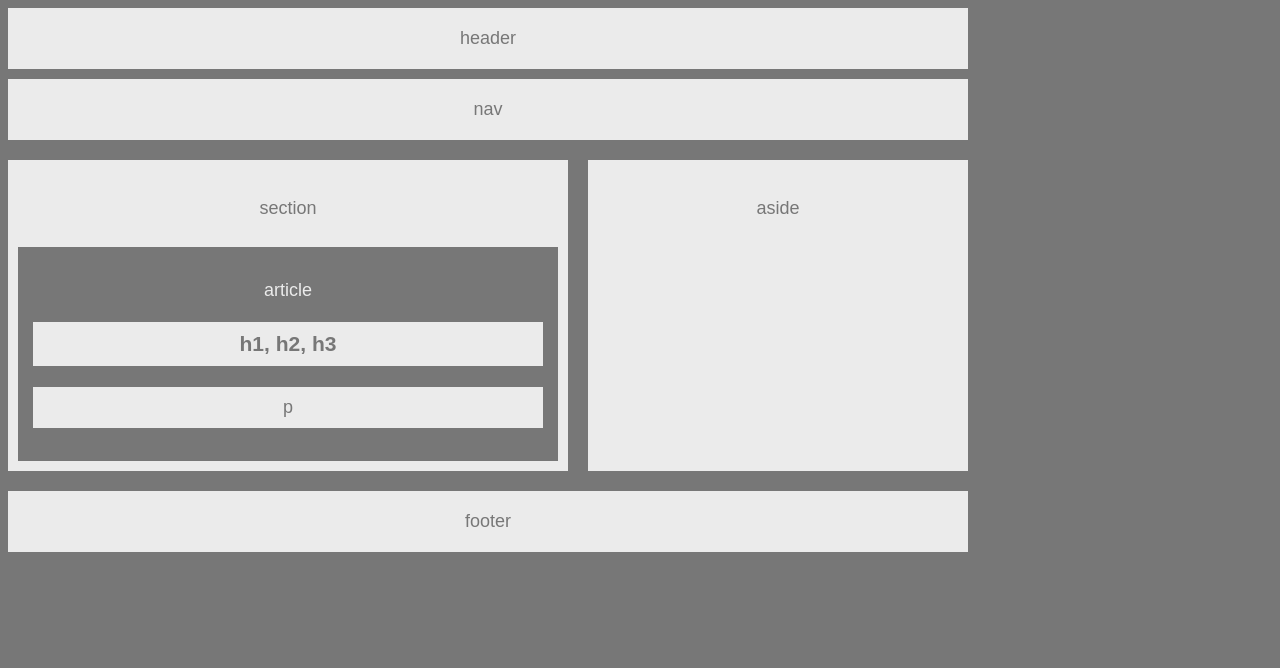
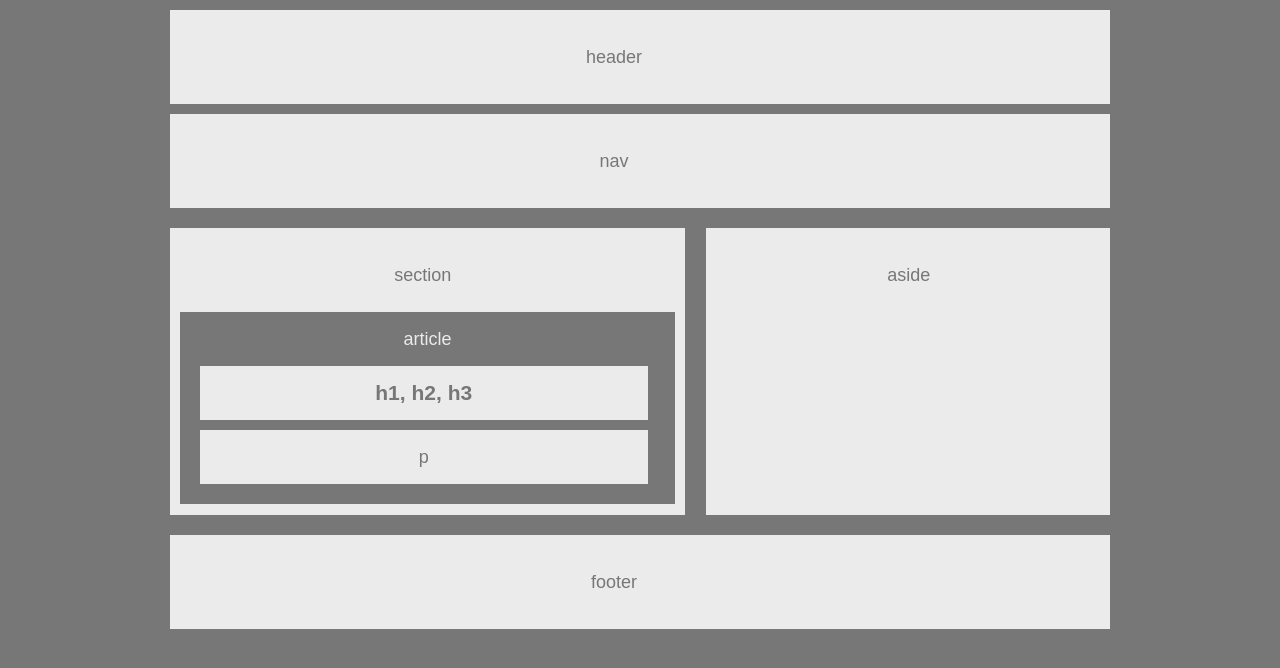
Before and after one commit to JackRa88it/HW-Wireframe, a plain HTML site: page index.html in a window 1280 px wide. Drawn offline with Linux system fonts and the light colour scheme.

Commit message:
Fix code to match solution

```diff
--- a/index.html
+++ b/index.html
@@ -1,7 +1,6 @@
-<!-- easier wireframe assignment -->
 <!DOCTYPE html>
 <html lang="en-us">
-
+<!-- JACK'S -->
 <head>
   <meta charset="UTF-8">
   <title>HW-Wireframe</title>
@@ -10,31 +9,36 @@
 
 <body>
 
-  <header>header</header>
+  <header>
+    <p>header</p>
+  </header>
 
-  <nav>nav</nav>
+  <nav>
+    <p>nav</p>
+  </nav>
 
-  <div class="clearfix">
-
-    <section class="clearfix">
-
+  <section>
+    <heading>
       <p>section</p>
-
+    </heading>
     <article>
-        <p id="article-header">article</p>
+      <heading>article</heading>
       <h1>h1, h2, h3</h1>
       <p>p</p>
     </article>
-
   </section>
 
   <aside>
+    <heading>
       <p>aside</p>
+    </heading>
   </aside>
 
-  </div>
+  <div class="clear"></div>
 
-  <footer>footer</footer>
+  <footer>
+    <p>footer</p>
+  </footer>
 
 </body>
 
--- a/style.css
+++ b/style.css
@@ -1,9 +1,11 @@
 body {
+    width: 960px;
+    margin: auto;
     font-family: Arial, "Helvetica Neue", Helvetica, sans-serif;
+    font-size: 18px;
+    line-height: 34px;
     color: #777;
     background: #777;
-    width: 960px;
-    font-size: 18px;
 }
 
 header,
@@ -11,55 +13,45 @@ nav,
 section,
 aside,
 footer {
+    display: block;
+    padding: 10px;
+    margin: 10px;
     background: #ebebeb;
     text-align: center;
 }
 
-header,
-nav,
-footer {
-    padding: 20px;
-    margin-bottom: 10px;
-}
-
 section {
+    display: block;
     float: left;
-    width: 540px;
-    margin: 10px 10px 10px 0px;
-    padding: 10px;
-}
-
-.clearfix {
-    overflow: auto;
+    width: 495px;
+    height: 267px;
+    overflow: hidden;
 }
 
 article {
     color: #ebebeb;
     background: #777;
-    padding: 15px;
+    padding: 10px;
+}
+
+.clear {
+    clear: both;
 }
 
 h1,
 p {
     color: #777;
     background: #ebebeb;
+    width: 90%;
     padding: 10px;
-}
-
-#article-header {
-    color: #ebebeb;
-    background: #777;
-    padding: 0px;
+    margin: 10px;
+    text-align: center;
 }
 
 aside {
-    float: left;
-    width: 360px;
-    height: 291px;
-    margin: 10px 0px 10px 10px;
-    padding: 10px;
+    display: block;
+    float: right;
+    width: 40%;
+    height: 267px;
+    overflow: hidden;
 }
-
-footer {
-    margin-top: 10px;
-}
```
Lines whose indentation alone changed are shown as unchanged.
